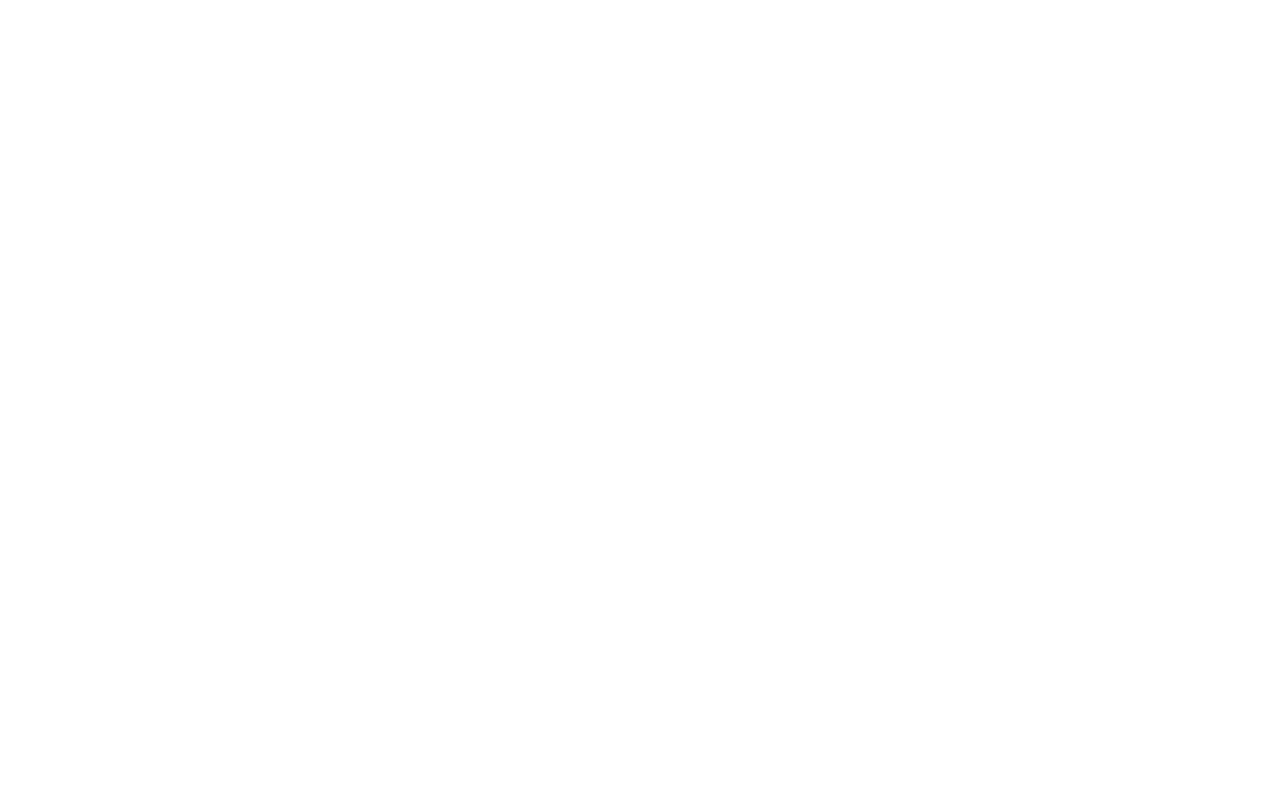
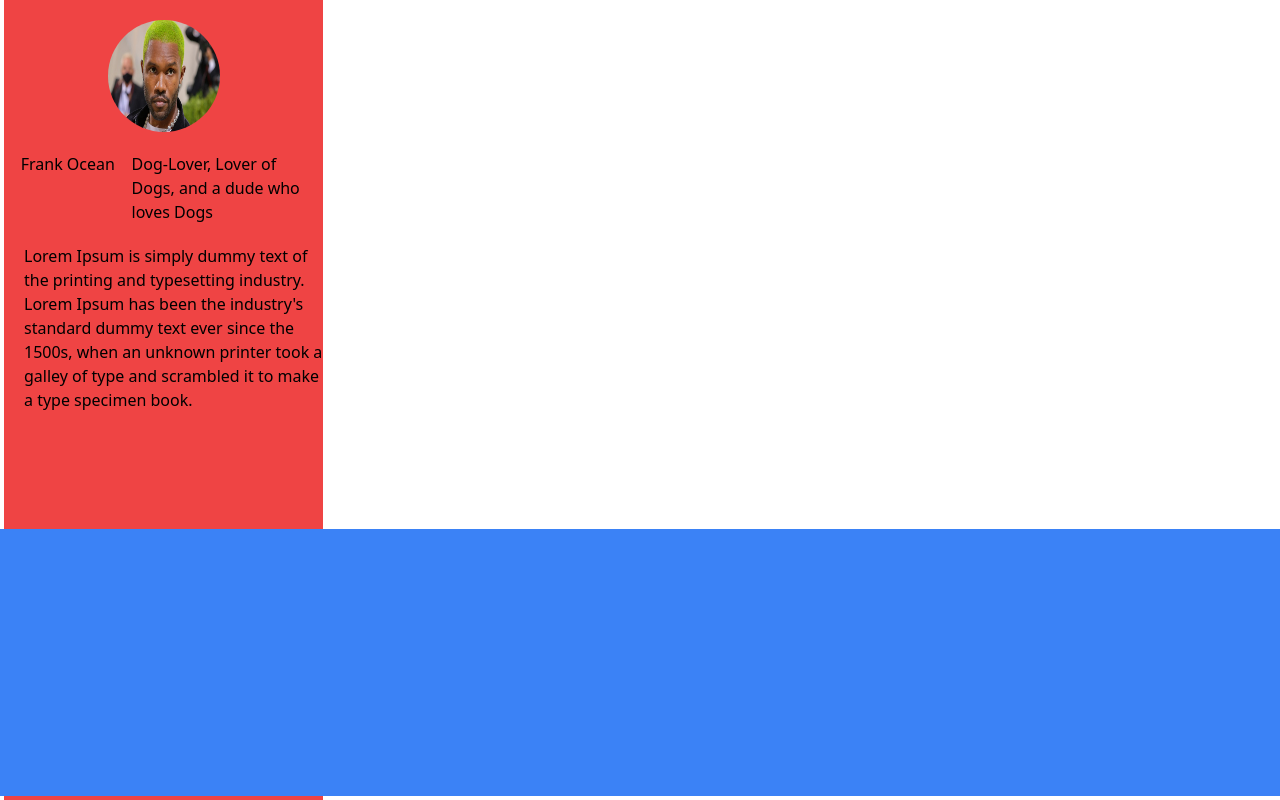
Before and after one commit to Bowie-W/Bandwagon-frontend, a React (Create React App) app: page /profile in a window 1280 px wide. Before the commit this address had no page. Built offline with nearby package versions, Linux system fonts and the light colour scheme.

Commit message:
basic outline for profile, left and bottom bars in

```diff
--- a/src/App.jsx
+++ b/src/App.jsx
@@ -13,6 +13,7 @@
         <Routes>
           <Route path="/" element={<Login/>}></Route>
           <Route path="/signup" element={<Signup/>}></Route>
+          <Route path="/profile" element={<Profile/>}></Route>
         </Routes>
 
 
--- a/src/pages/profile.jsx
+++ b/src/pages/profile.jsx
@@ -1,30 +1,39 @@
-import Tracks from '../components/Tracks'
-import Equipment from '../components/Equipment'
+import Tracks from "../components/Tracks";
+import Equipment from "../components/Equipment";
+import BackPic from "../assests/images/frank-cover.webp";
+import ProfilePic from "../assests/images/frank-ava.jpg";
 
-export default function Profile (){
-
-    return(
+export default function Profile() {
+  return (
     <div className="">
-            <div className="leftbar">
-                <img alt="profile pic"/>
-                <div className="name/shortdescriptionbox">
-                    <div className="name">
-                        Name
+      <div className="flex ml-1">
+        <div className="leftbar w-1/4 h-screen bg-red-500 items-center">
+          <div className="flex justify-center">
+            <img
+              className="w-28 h-28 rounded-full my-5"
+              src={ProfilePic}
+              alt="profile pic"
+            />
           </div>
-                    <div className="short descript">
-                        short description
+          <div className="flex">
+            <div className="w-2/5 text-center ">Frank Ocean</div>
+            <div className="w-3/5 mb-5">
+              Dog-Lover, Lover of Dogs, and a dude who loves Dogs
             </div>
           </div>
-                <div className="fuller description">
-                    Fuller description Placeholder
+          <div className="pl-5">
+            Lorem Ipsum is simply dummy text of the printing and typesetting
+            industry. Lorem Ipsum has been the industry's standard dummy text
+            ever since the 1500s, when an unknown printer took a galley of type
+            and scrambled it to make a type specimen book.
           </div>
         </div>
-            <div className="bottombar">
+      </div>
+
+      <div className="bg-blue-500 w-screen h-1/3 absolute bottom-1">
         <Tracks />
         <Equipment />
-
       </div>
     </div>
-    )
-
+  );
 }
```
Also changed, not shown: src/assests/images/frank-ava.jpg (added), src/assests/images/frank-cover.webp (added). Lines whose indentation alone changed are shown as unchanged.
